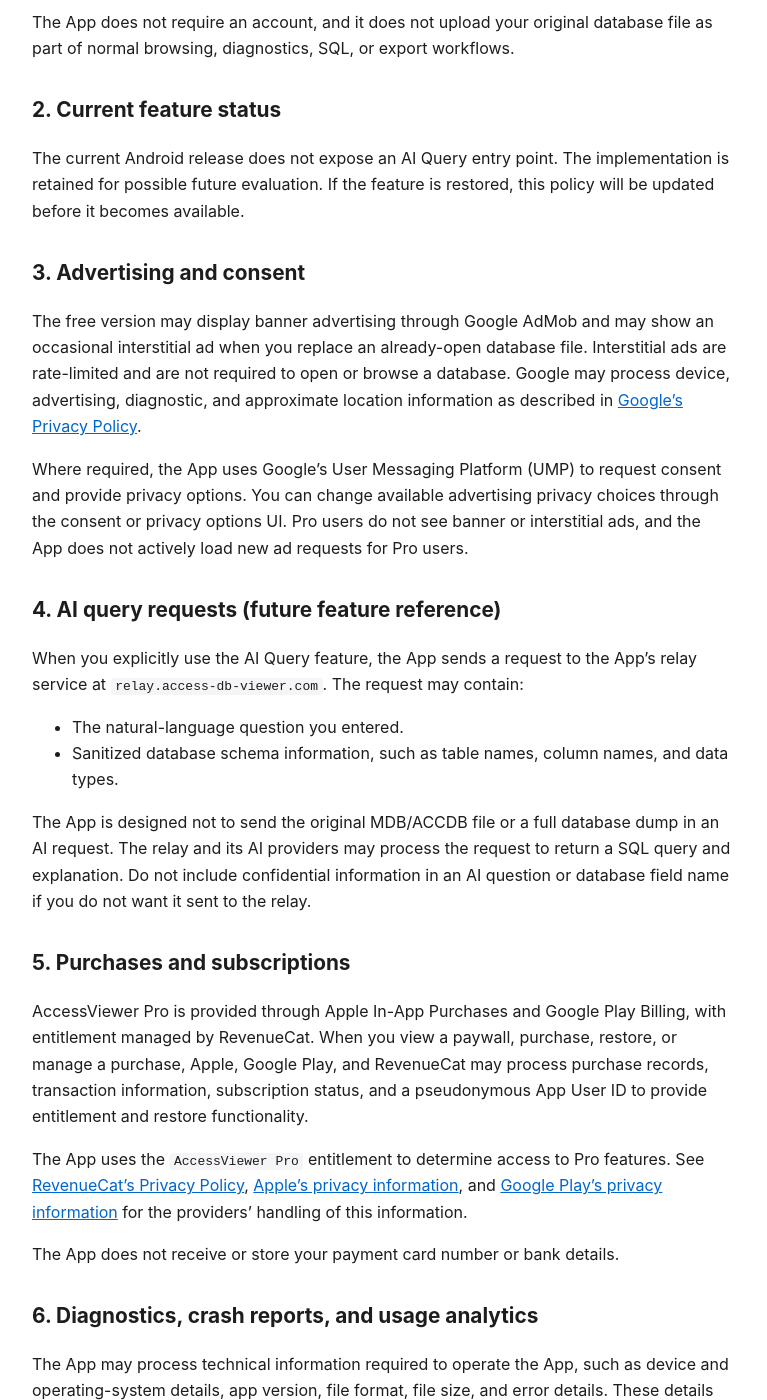
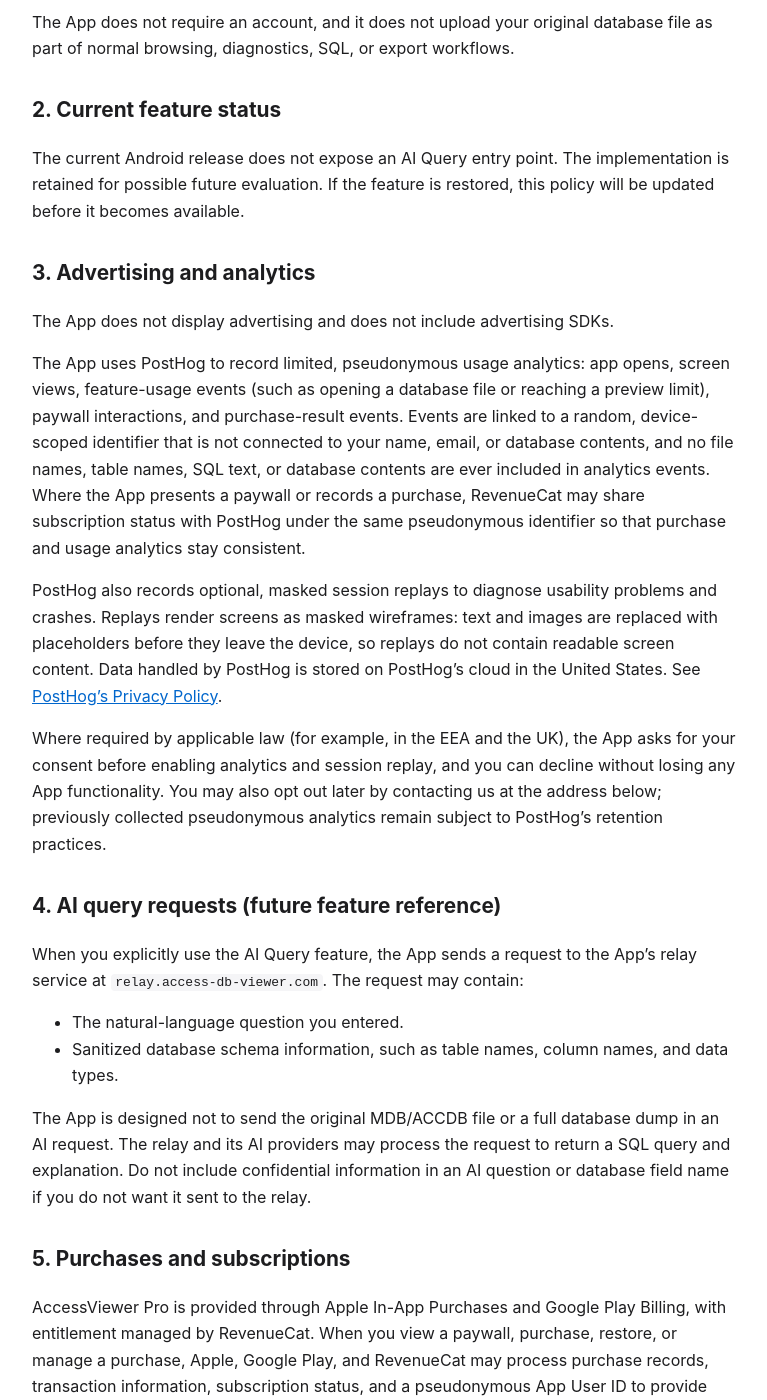
Before and after one commit to w4n9we1/app-support, a Jekyll site: the page built from databaseviewer/privacy/index.md, in a window 1280 px wide and 1400 px high, scrolled down 447 px. Shown: the whole window, without its empty margins (256-1023 px from the left). Built offline with Jekyll 4.4.1, drawn with Linux system fonts in a browser that asks for light colours; our own code applies the rules of GitHub Pages for plain Markdown files; some of the changed text lies outside the part shown.

Commit message:
site(accessviewer): privacy 政策随 1.3 埋点迁移更新——广告章节退役改 PostHog 分析披露
- §3 AdMob/UMP 整段替换：声明无广告无广告 SDK；新增 PostHog 披露
  （匿名设备 ID/功能事件/付费墙交互/购买结果、回放默认遮罩线框、
  美区云），含 EEA/UK 同意句（先于 consent UI 上线，作为 EU 发版
  前置承诺）与联系邮箱 opt-out 途径
- §5 Purchases 补 RevenueCat→PostHog 伪匿名订阅状态共享句
- §6 Firebase Analytics 段替换为 PostHog 引用（Crashlytics 不变）
- §7 共享/保留 Provider 列表补 PostHog；Last Updated → 2026-11-04

```diff
--- a/databaseviewer/privacy/index.md
+++ b/databaseviewer/privacy/index.md
@@ -20,11 +20,15 @@
 
 The current Android release does not expose an AI Query entry point. The implementation is retained for possible future evaluation. If the feature is restored, this policy will be updated before it becomes available.
 
-## 3. Advertising and consent
+## 3. Advertising and analytics
 
-The free version may display banner advertising through Google AdMob and may show an occasional interstitial ad when you replace an already-open database file. Interstitial ads are rate-limited and are not required to open or browse a database. Google may process device, advertising, diagnostic, and approximate location information as described in [Google’s Privacy Policy](https://policies.google.com/privacy).
+The App does not display advertising and does not include advertising SDKs.
 
-Where required, the App uses Google’s User Messaging Platform (UMP) to request consent and provide privacy options. You can change available advertising privacy choices through the consent or privacy options UI. Pro users do not see banner or interstitial ads, and the App does not actively load new ad requests for Pro users.
+The App uses PostHog to record limited, pseudonymous usage analytics: app opens, screen views, feature-usage events (such as opening a database file or reaching a preview limit), paywall interactions, and purchase-result events. Events are linked to a random, device-scoped identifier that is not connected to your name, email, or database contents, and no file names, table names, SQL text, or database contents are ever included in analytics events. Where the App presents a paywall or records a purchase, RevenueCat may share subscription status with PostHog under the same pseudonymous identifier so that purchase and usage analytics stay consistent.
+
+PostHog also records optional, masked session replays to diagnose usability problems and crashes. Replays render screens as masked wireframes: text and images are replaced with placeholders before they leave the device, so replays do not contain readable screen content. Data handled by PostHog is stored on PostHog’s cloud in the United States. See [PostHog’s Privacy Policy](https://posthog.com/privacy).
+
+Where required by applicable law (for example, in the EEA and the UK), the App asks for your consent before enabling analytics and session replay, and you can decline without losing any App functionality. You may also opt out later by contacting us at the address below; previously collected pseudonymous analytics remain subject to PostHog’s retention practices.
 
 ## 4. AI query requests (future feature reference)
 
@@ -49,13 +53,13 @@
 
 The App uses Google Firebase Crashlytics to collect crash and error reports. Crash reports may include device model and manufacturer, operating-system and app versions, stack traces, and related technical identifiers, and are used to diagnose and fix crashes.
 
-The App uses Google Analytics for Firebase to record limited usage events, such as app opens and feature-usage counters, together with an app-instance identifier. These events are used to understand which features are used and to improve the App. Google processes this information as described in [Google’s Privacy Policy](https://policies.google.com/privacy).
+The App uses PostHog for product analytics as described in Section 3 (usage events, screen views, masked session replay, and purchase-result events, tied to a random device-scoped identifier). Google processes Crashlytics information as described in [Google’s Privacy Policy](https://policies.google.com/privacy), and PostHog processes analytics information as described in [PostHog’s Privacy Policy](https://posthog.com/privacy).
 
 The current Android workflow does not require a user account.
 
 ## 7. Sharing and retention
 
-We do not sell your personal information. Local files, reports, cached copies, and exports remain on your device until you delete them, clear the App’s data, or uninstall the App. Information handled by Google, RevenueCat, or the AI relay is subject to those providers’ retention practices and policies.
+We do not sell your personal information. Local files, reports, cached copies, and exports remain on your device until you delete them, clear the App’s data, or uninstall the App. Information handled by Google, PostHog, RevenueCat, or the AI relay is subject to those providers’ retention practices and policies.
 
 You control any file or report that you explicitly export or share with another app or service.
 
```
Also changed, not shown: other parts of databaseviewer/privacy/index.md (+1 -1 lines).
